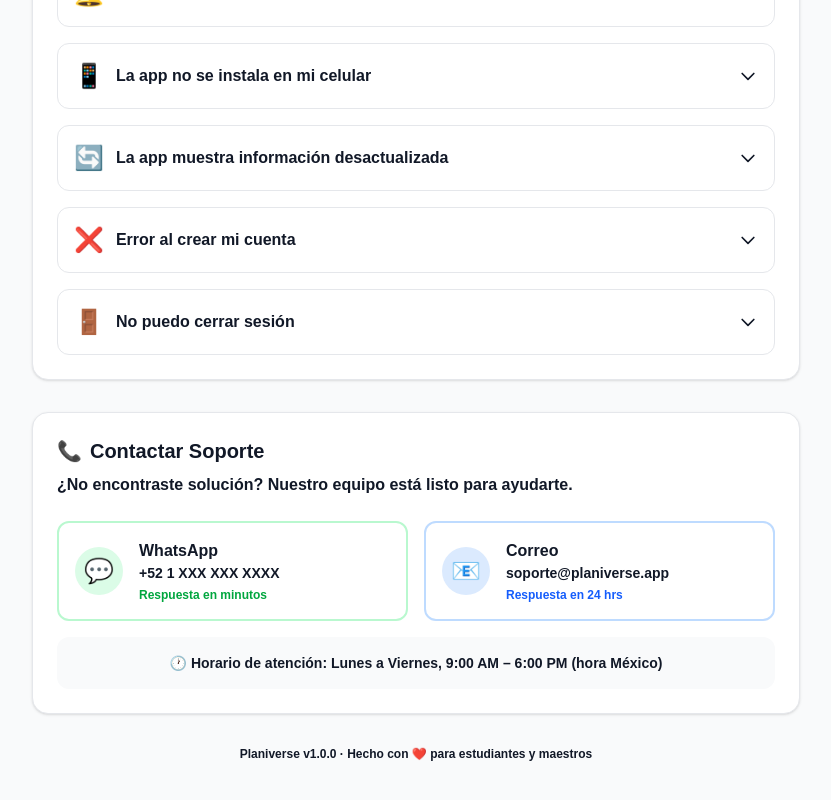
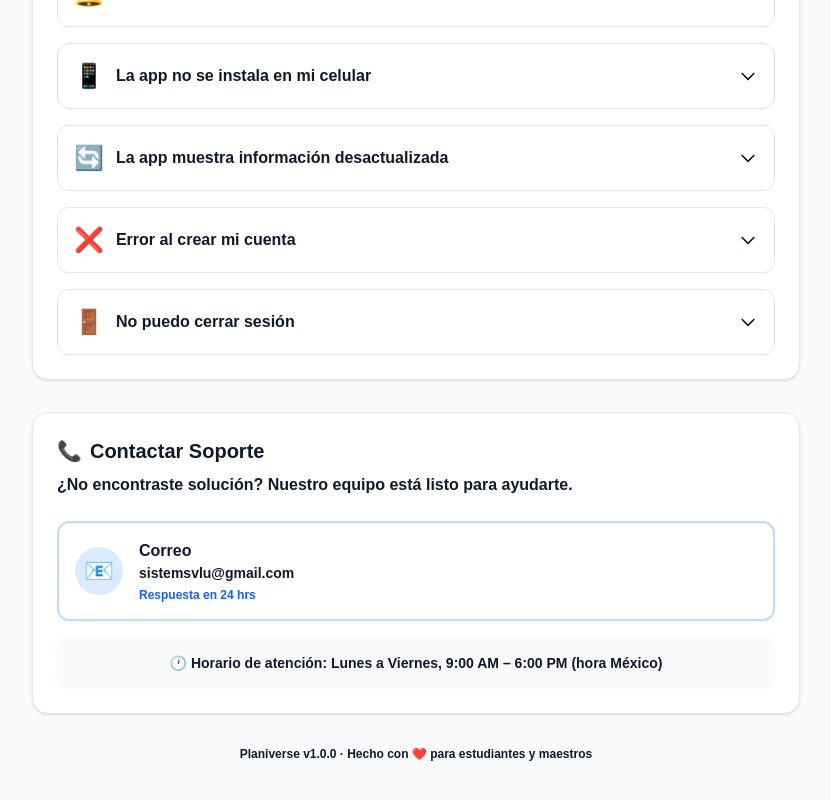
Before and after one commit to vargasabarcavictormanuel073-jpg/Planiverse, a Next.js app in the folder AppNylaMovil/: page /help in a window 1280 px wide. Shown: the part 834-1634 px from the top of the page, without its empty margins (224-1055 px from the left). Built offline with nearby package versions, Linux system fonts and the light colour scheme; no server answers.

Commit message:
fix: update support email and remove whatsapp

```diff
--- a/AppNylaMovil/app/help/page.tsx
+++ b/AppNylaMovil/app/help/page.tsx
@@ -120,27 +120,10 @@ export default function HelpPage() {
             ¿No encontraste solución? Nuestro equipo está listo para ayudarte.
           </p>
 
-          <div className="grid grid-cols-1 sm:grid-cols-2 gap-4">
-            {/* WhatsApp */}
-            <a
-              href="https://wa.me/521XXXXXXXXXX"
-              target="_blank"
-              rel="noopener noreferrer"
-              className="flex items-center gap-4 p-4 rounded-xl border-2 border-green-200 dark:border-green-800 hover:bg-green-50 dark:hover:bg-green-900/20 transition-colors"
-            >
-              <div className="w-12 h-12 bg-green-100 dark:bg-green-900/40 rounded-full flex items-center justify-center text-2xl flex-shrink-0">
-                💬
-              </div>
-              <div>
-                <p className="font-bold text-gray-900 dark:text-gray-100">WhatsApp</p>
-                <p className="text-sm text-gray-600 dark:text-gray-400">+52 1 XXX XXX XXXX</p>
-                <p className="text-xs text-green-600 dark:text-green-400 mt-1">Respuesta en minutos</p>
-              </div>
-            </a>
-
+          <div className="grid grid-cols-1 gap-4">
             {/* Email */}
             <a
-              href="mailto:soporte@planiverse.app"
+              href="mailto:sistemsvlu@gmail.com"
               className="flex items-center gap-4 p-4 rounded-xl border-2 border-blue-200 dark:border-blue-800 hover:bg-blue-50 dark:hover:bg-blue-900/20 transition-colors"
             >
               <div className="w-12 h-12 bg-blue-100 dark:bg-blue-900/40 rounded-full flex items-center justify-center text-2xl flex-shrink-0">
@@ -148,7 +131,7 @@ export default function HelpPage() {
               </div>
               <div>
                 <p className="font-bold text-gray-900 dark:text-gray-100">Correo</p>
-                <p className="text-sm text-gray-600 dark:text-gray-400">soporte@planiverse.app</p>
+                <p className="text-sm text-gray-600 dark:text-gray-400">sistemsvlu@gmail.com</p>
                 <p className="text-xs text-blue-600 dark:text-blue-400 mt-1">Respuesta en 24 hrs</p>
               </div>
             </a>
```
